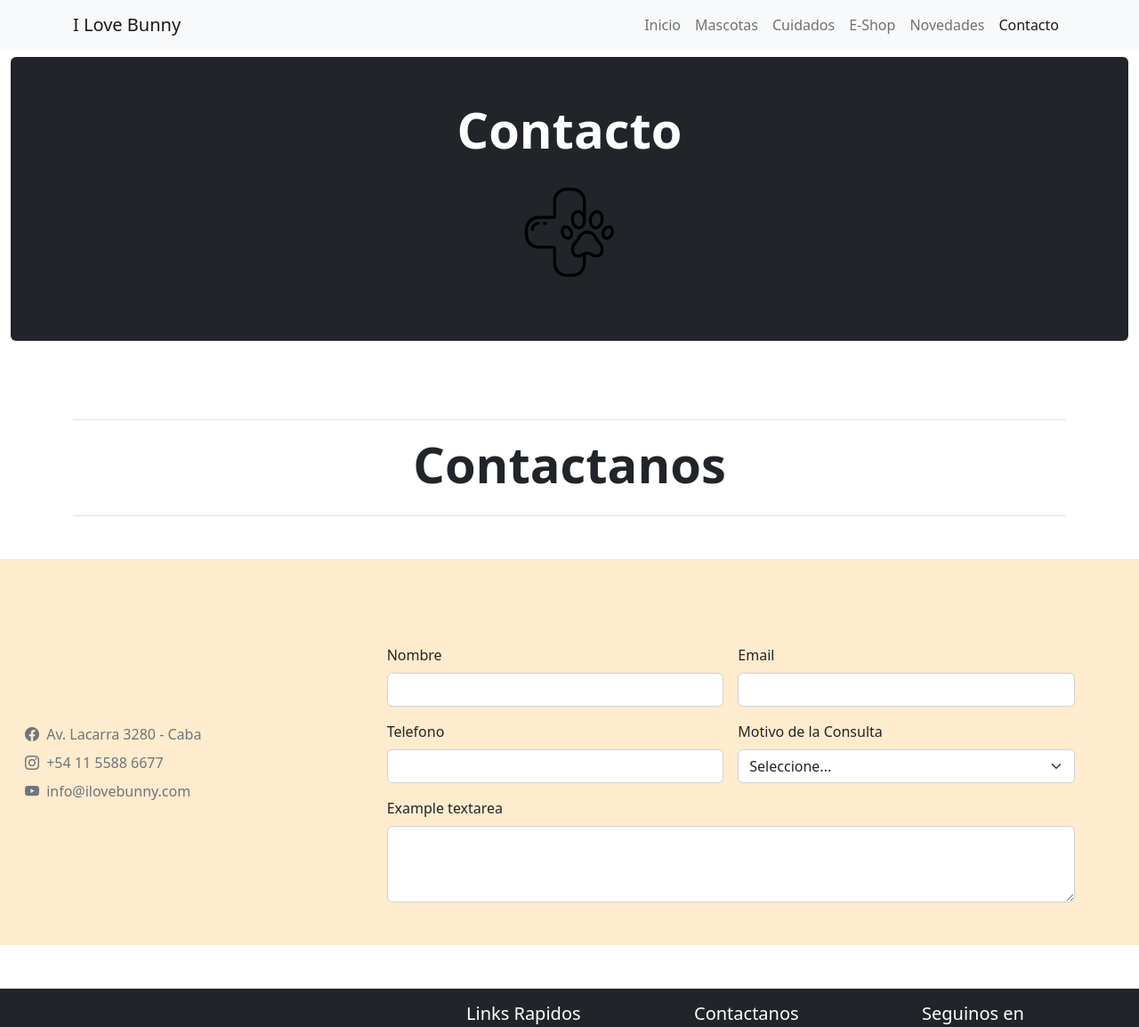
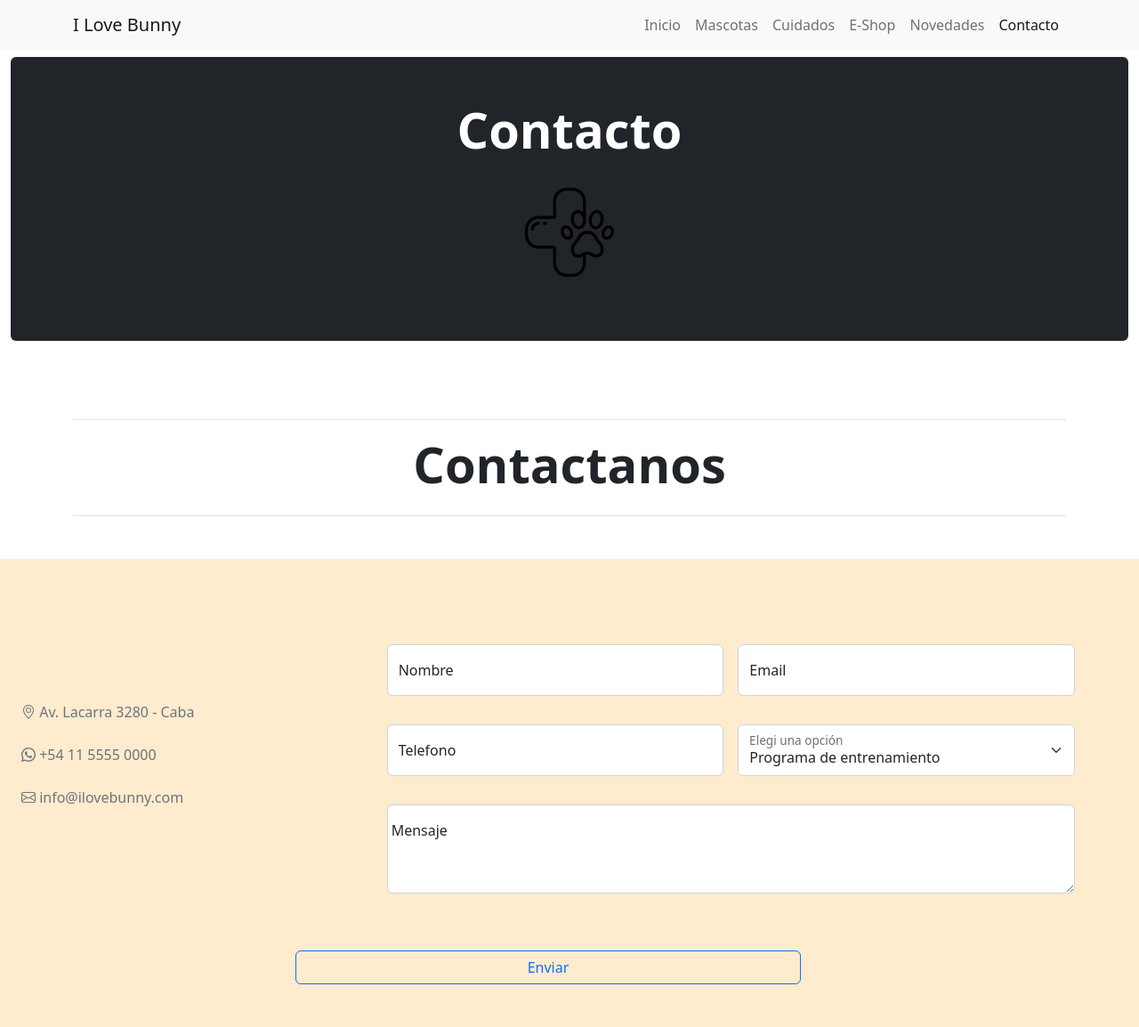
Before and after one commit to BaltasarBravo/Tercera-Pre-Entrega-Baltasar-Bravo-main, a plain HTML site: page Secciones/contacto.html in a window 1280 px wide. Shown: the top 1154 px of the page at 89% size. Drawn offline with nearby package versions, Linux system fonts and the light colour scheme.

Commit message:
Mejorando Formulario con Bootstrap

```diff
--- a/Secciones/contacto.html
+++ b/Secciones/contacto.html
@@ -25,7 +25,7 @@
                     <div class="col-md-12">
                         <div class="fade-in-fwd">
                             <h1 class="display-4 fw-bold">Contacto</h1>
-                        <img src="../Imagenes/veterinario.png"  height="100" alt="" class="my-4
+                            <img src="../Imagenes/veterinario.png" height="100" alt="" class="my-4
                         ">
                         </div>
                     </div>
@@ -53,13 +53,13 @@
                         </a>
                     </li>
                     <li class="nav-item">
-                        <a href="../Secciones/mascotas.html" class="nav-link" > Mascotas </a>
+                        <a href="../Secciones/mascotas.html" class="nav-link"> Mascotas </a>
                     </li>
                     <li class="nav-item">
-                        <a href="../Secciones/cuidados.html" class="nav-link" > Cuidados </a>
+                        <a href="../Secciones/cuidados.html" class="nav-link"> Cuidados </a>
                     </li>
                     <li class="nav-item">
-                        <a href="../Secciones/e-shop.html" class="nav-link" > E-Shop </a>
+                        <a href="../Secciones/e-shop.html" class="nav-link"> E-Shop </a>
                     </li>
                     <li class="nav-item">
                         <a href="../Secciones/novedades.html" class="nav-link"> Novedades </a>
@@ -85,19 +85,20 @@
     <main>
         <form>
 
-                <div class="row g-5 align-items-center py-5 my-5 container-fluid">
-                    <div class="col-md-6 col-lg-4">
+            <div class="row g-5 align-items-center  py-5 my-5 container-fluid">
+                <div class="col-md-4 col-lg-4 ">
 
-                        <div class="col mb-3">
+                    <div class="col mb-2">
                         <ul class="nav flex-column">
-                                <li class="nav-item mb-2"><a href="#" class="nav-link p-0 text-muted">
-                                        <i class="bi bi-facebook m-1"></i> Av. Lacarra 3280 - Caba
+                            <li class="nav-item mb-4"><a href="#" class="nav-link p-0 text-muted">
+                                    <i class="bi bi-geo-alt"></i> Av. Lacarra 3280 - Caba
                                 </a></li>
-                                <li class="nav-item mb-2"><a href="#" class="nav-link p-0 text-muted">
-                                        <i class="bi bi-instagram m-1"></i> +54 11 5588 6677
+                            <li class="nav-item mb-4"><a href="https://api.whatsapp.com/send?phone=549115555000"
+                                    class="nav-link p-0 text-muted">
+                                    <i class="bi bi-whatsapp"></i> +54 11 5555 0000
                                 </a></li>
-                                <li class="nav-item mb-2"><a href="#" class="nav-link p-0 text-muted">
-                                        <i class="bi bi-youtube m-1"></i> info@ilovebunny.com
+                            <li class="nav-item mb-4"><a href="#" class="nav-link p-0 text-muted">
+                                    <i class="bi bi-envelope"></i> info@ilovebunny.com
                                 </a></li>
 
                         </ul>
@@ -107,44 +108,70 @@
                 <div class="col-md-7 col-lg-8">
                     <form class="needs-validation" novalidate="">
                         <div class="row g-3">
+
+
                             <div class="col-sm-6">
-                            <label for="firstName" class="form-label">Nombre</label>
-                            <input type="text" class="form-control" id="firstName" placeholder="" value="" required="">
+                                <div class="form-floating mb-3">
+                                <input type="text" class="form-control" id="floatingInput" placeholder="name@example.com"
+                                    required="">
+                                    <label for="floatingInput" >Nombre</label>
                                 <div class="invalid-feedback">
                                     Valid first name is required.
                                 </div>
                             </div>
+                            </div>
 
                             <div class="col-sm-6">
-                            <label for="lastName" class="form-label">Email</label>
-                            <input type="text" class="form-control" id="lastName" placeholder="" value="" required="">
+                                <div class="form-floating mb-3">
+                                <input type="text" class="form-control" id="floatingInput" placeholder="name@example.com"
+                                    required="">
+                                    <label for="floatingInput" >Email</label>
                                 <div class="invalid-feedback">
-                              Valid last name is required.
+                                    Valid first name is required.
+                                </div>
                             </div>
                             </div>
 
 
 
                             <div class="col-sm-6">
-                            <label for="lastName" class="form-label">Telefono</label>
-                            <input type="text" class="form-control" id="lastName" placeholder="" value="" required="">
+                                <div class="form-floating mb-3">
+                                <input type="text" class="form-control" id="floatingInput" placeholder="name@example.com"
+                                    required="">
+                                    <label for="floatingInput">Telefono</label>
                                 <div class="invalid-feedback">
-                              Valid last name is required.
+                                    Valid first name is required.
+                                </div>
                             </div>
                             </div>
 
+
                             <div class="col-md-6">
-                            <label for="state" class="form-label">Motivo de la Consulta</label>
-                            <select class="form-select" id="state" required="">
-                              <option value="">Seleccione...</option>
-                              <option>California</option>
+                            <div class="form-floating">
+                                <select class="form-select" id="floatingSelect" aria-label="Floating label select example" required="">
+                                  <option disabled="disabled">Seleccionar...</option>
+                                  <option >Programa de entrenamiento</option>
+                                  <option >Compras en el E-Shop</option>
+                                  <option >Adoptar conejo</option>
+                                  <option>Participar en el conejo de ILoveBunny</option>
+                                  <option >Otra consulta</option>
                                 </select>
+                                <label for="floatingSelect">Elegi una opción</label>
+                              </div>
 </div>
 
-                            <div class="col-12">
-                                <label for="exampleFormControlTextarea1" class="form-label">Example textarea</label>
-                                <textarea class="form-control" id="exampleFormControlTextarea1" rows="3"></textarea>
+
+                            <div class="form-floating">
+                                <textarea class="form-control" placeholder="Leave a comment here" id="floatingTextarea2"
+                                    style="height: 100px"></textarea>
+                                <label for="floatingTextarea2">Mensaje</label>
                             </div>
+
+                        </div>
+                </div>
+                <div class="d-grid gap-2 col-6 mx-auto py-3">
+                    <button type="submit" class="btn btn-outline-primary">Enviar</button>
+
 
 
 
```
Lines whose indentation alone changed are shown as unchanged.
